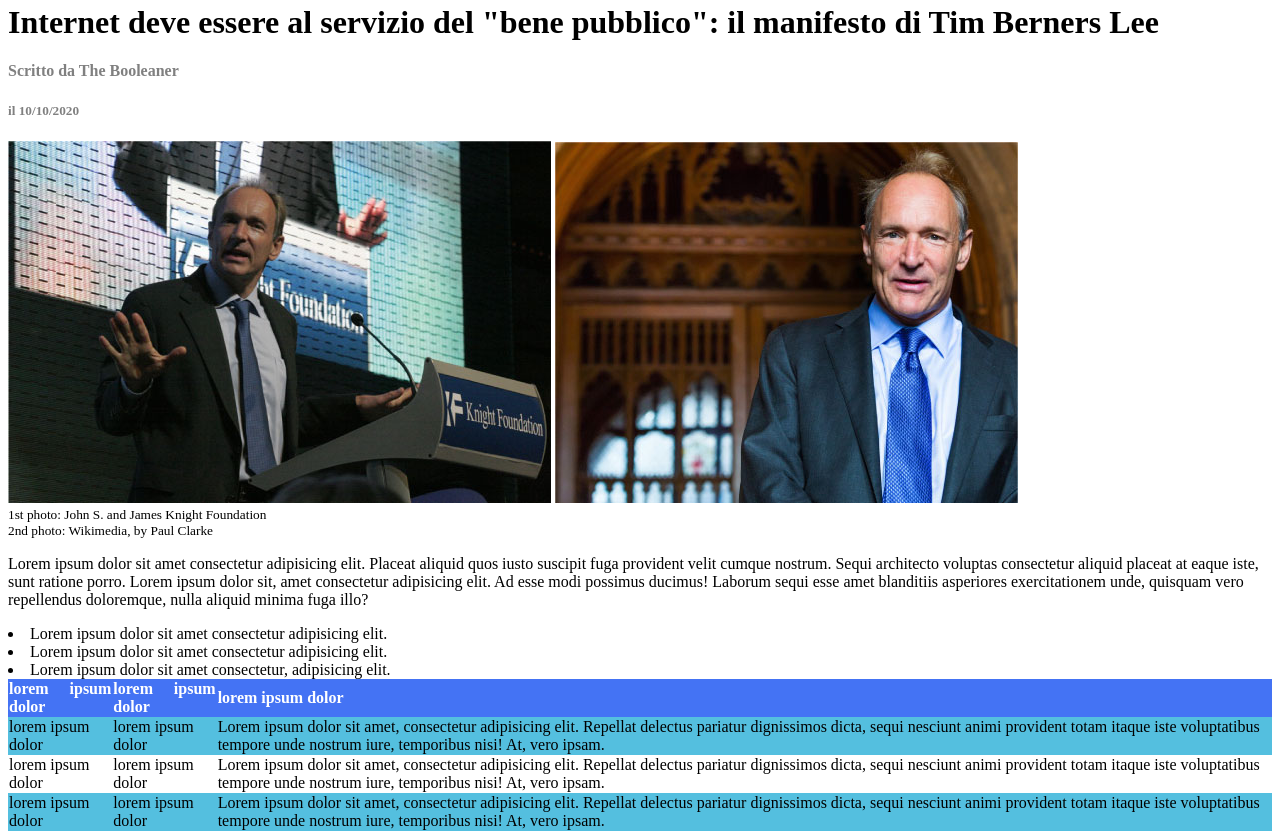
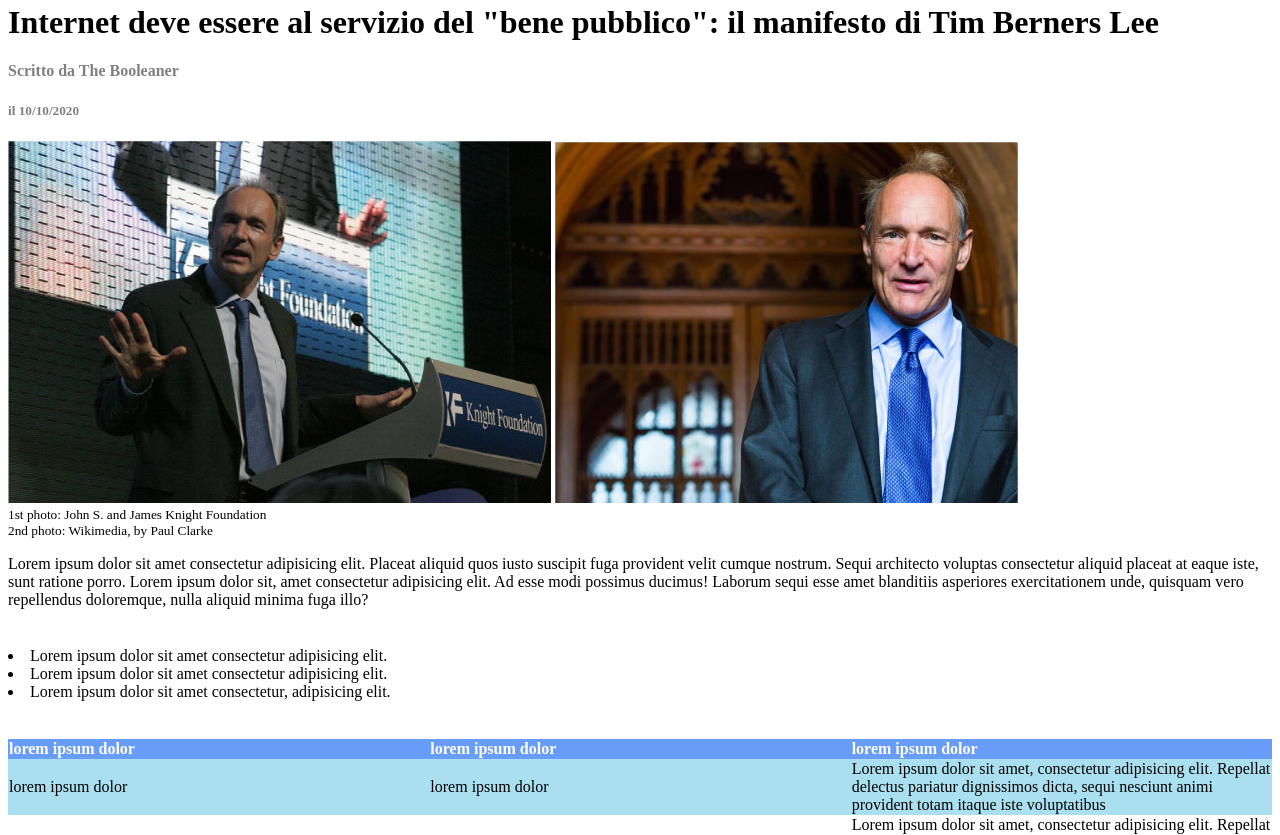
Before and after one commit to federicoalagna/html-css-booleaner, a plain HTML site: page index.html in a window 1280 px wide. Shown: the part 88-923 px from the top of the page. Drawn offline with Linux system fonts and the light colour scheme; files whose address does not match are found by name.

Commit message:
FIX tabella

```diff
--- a/index.html
+++ b/index.html
@@ -36,7 +36,7 @@
 </div>
 
 <div class="container">
-<p>Lorem ipsum dolor sit amet consectetur adipisicing elit. Placeat aliquid quos iusto suscipit fuga provident velit cumque nostrum. Sequi architecto voluptas consectetur aliquid placeat at eaque iste, sunt ratione porro. Lorem ipsum dolor sit, amet consectetur adipisicing elit. Ad esse modi possimus ducimus! Laborum sequi esse amet blanditiis asperiores exercitationem unde, quisquam vero repellendus doloremque, nulla aliquid minima fuga illo?  </p>
+<p id="paragrafo">Lorem ipsum dolor sit amet consectetur adipisicing elit. Placeat aliquid quos iusto suscipit fuga provident velit cumque nostrum. Sequi architecto voluptas consectetur aliquid placeat at eaque iste, sunt ratione porro. Lorem ipsum dolor sit, amet consectetur adipisicing elit. Ad esse modi possimus ducimus! Laborum sequi esse amet blanditiis asperiores exercitationem unde, quisquam vero repellendus doloremque, nulla aliquid minima fuga illo?  </p>
 
 <ul">
     <li>Lorem ipsum dolor sit amet consectetur adipisicing elit. </li>
@@ -47,14 +47,14 @@
 <table>
     <thead>
 
-        <th>
+        <th style="width: 150px;">
 
             <strong>lorem ipsum dolor</strong>
         </th>
-        <th>
+        <th style="width: 150px;">
             <strong>lorem ipsum dolor</strong>
         </th>
-        <th>
+        <th style="width: 150px;">
             <strong>lorem ipsum dolor</strong>
         </th>
     </thead>
@@ -63,17 +63,17 @@
         <tr class="linea1">
             <td>lorem ipsum dolor</td>
             <td>lorem ipsum dolor</td>
-            <td>Lorem ipsum dolor sit amet, consectetur adipisicing elit. Repellat delectus pariatur dignissimos dicta, sequi nesciunt animi provident totam itaque iste voluptatibus tempore unde nostrum iure, temporibus nisi! At, vero ipsam.</td>
+            <td>Lorem ipsum dolor sit amet, consectetur adipisicing elit. Repellat delectus pariatur dignissimos dicta, sequi nesciunt animi provident totam itaque iste voluptatibus </td>
         </tr>
         <tr>
             <td>lorem ipsum dolor</td>
             <td>lorem ipsum dolor</td>
-            <td>Lorem ipsum dolor sit amet, consectetur adipisicing elit. Repellat delectus pariatur dignissimos dicta, sequi nesciunt animi provident totam itaque iste voluptatibus tempore unde nostrum iure, temporibus nisi! At, vero ipsam.</td>
+            <td>Lorem ipsum dolor sit amet, consectetur adipisicing elit. Repellat delectus pariatur dignissimos dicta, sequi nesciunt animi provident totam itaque iste voluptatibus </td>
         </tr>
         <tr class="linea1">
             <td>lorem ipsum dolor</td>
             <td>lorem ipsum dolor</td>
-            <td>Lorem ipsum dolor sit amet, consectetur adipisicing elit. Repellat delectus pariatur dignissimos dicta, sequi nesciunt animi provident totam itaque iste voluptatibus tempore unde nostrum iure, temporibus nisi! At, vero ipsam.</td>
+            <td>Lorem ipsum dolor sit amet, consectetur adipisicing elit. Repellat delectus pariatur dignissimos dicta, sequi nesciunt animi provident totam itaque iste voluptatibus </td>
         </tr>
 
 
--- a/style.css
+++ b/style.css
@@ -20,23 +20,24 @@ margin-top: 20px;
    font-size: smaller;
 }
 
-.container {
-
+#paragrafo {
+margin-bottom: 3%;
 }
 
 table {
    border-collapse: collapse;
    width: 100%;
+   margin-top: 3%;
 
 }
 thead {
-    background-color: rgb(68, 115, 244);
+    background-color: rgba(39, 115, 245, 0.7);
     color: white;
     text-align: justify;
 
 }
 
 .linea1 {
-background-color: rgb(84, 191, 223);
+background-color: rgb(84, 191, 223, 0.5);
 
 }
```
